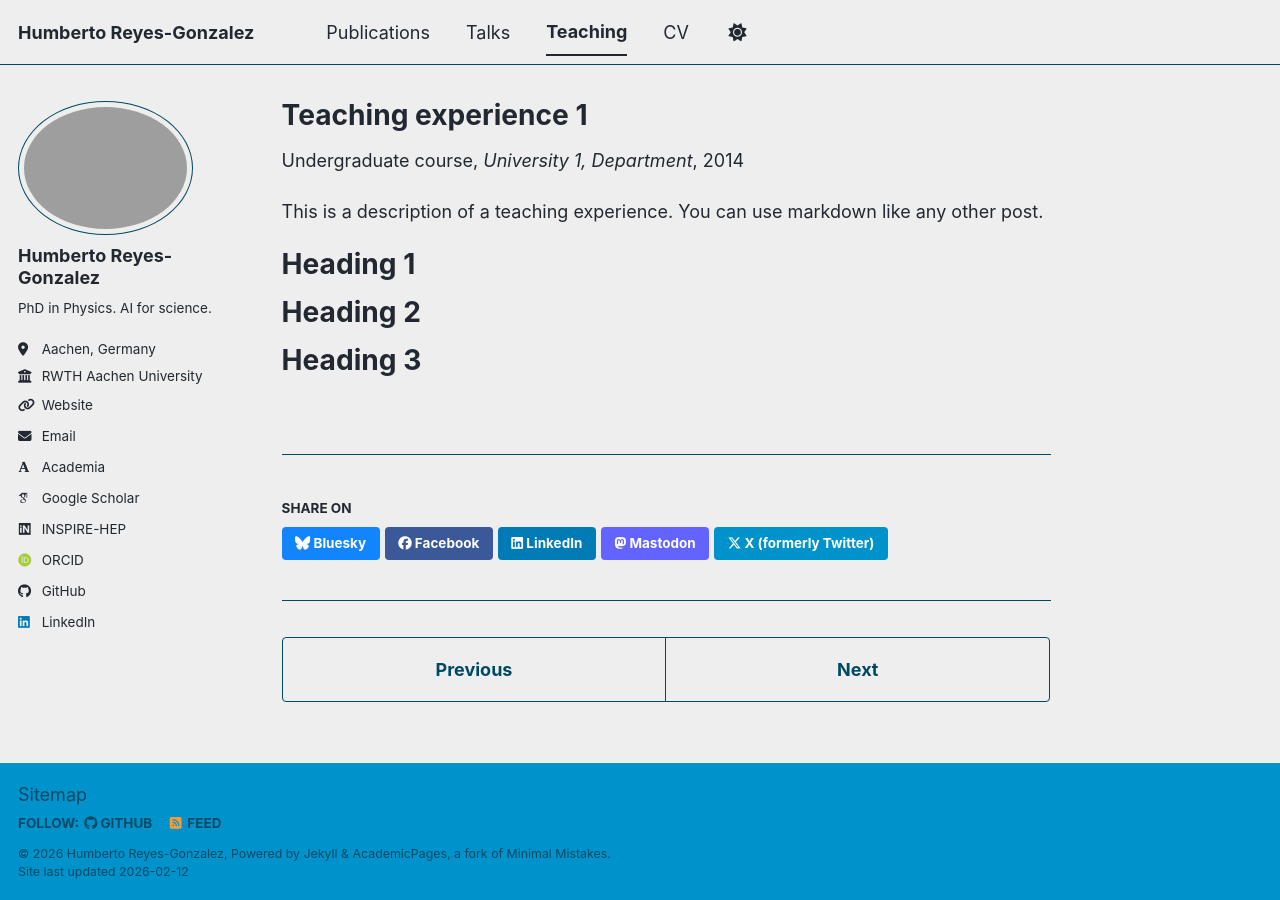
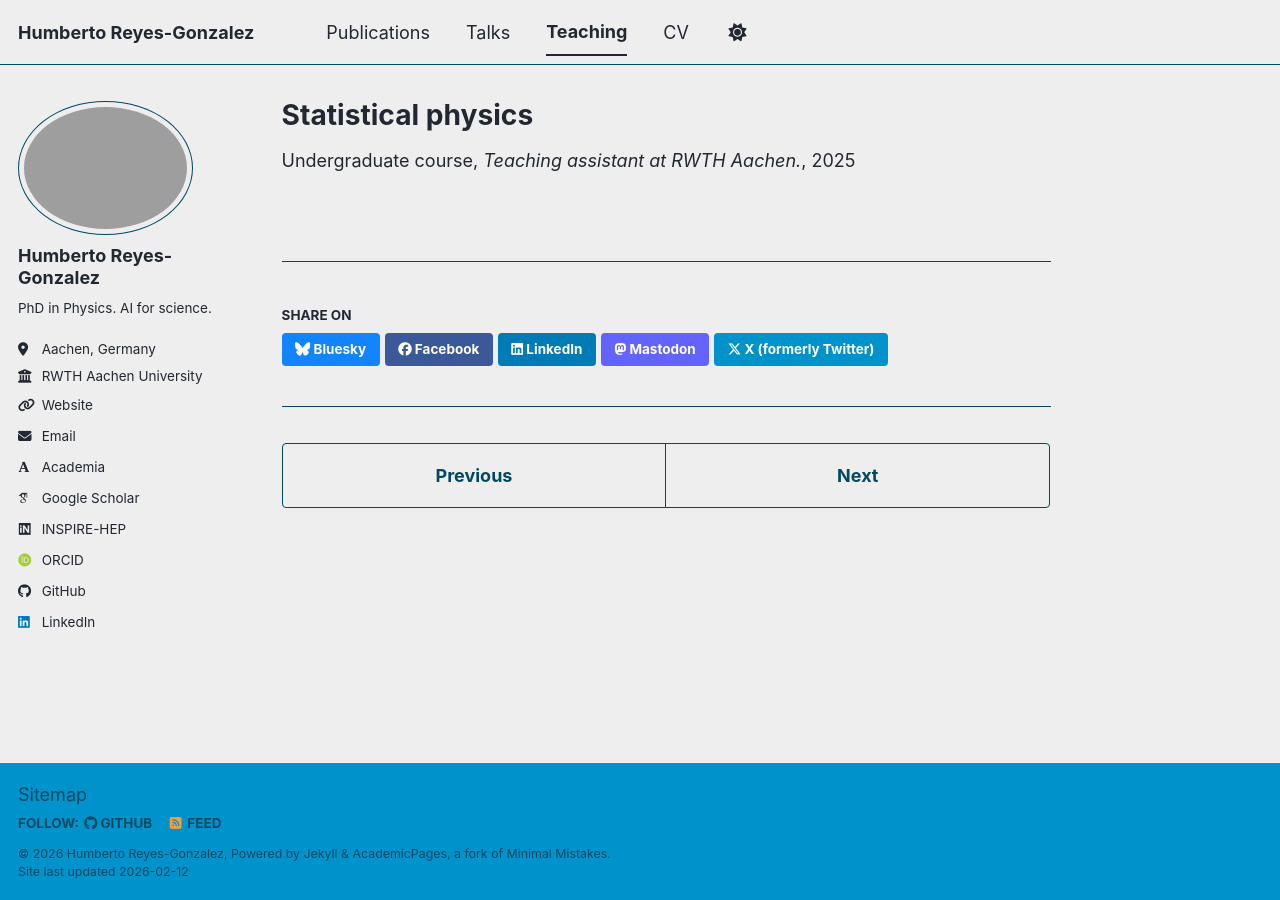
Before and after one commit to hreyes91/hreyes91.github.io, a Jekyll site: the page built from _teaching/2014-spring-teaching-1.md, in a window 1280 px wide. Built offline with Jekyll 4.4.1, drawn with Linux system fonts in a browser that asks for light colours; some web fonts are replaced; a script bundle is joined from its source files by our own code; library files that are not in the unit come from our copies.

Commit message:
Update 2014-spring-teaching-1.md

```diff
--- a/_teaching/2014-spring-teaching-1.md
+++ b/_teaching/2014-spring-teaching-1.md
@@ -1,20 +1,9 @@
 ---
-title: "Teaching experience 1"
+title: "Statistical physics"
 collection: teaching
 type: "Undergraduate course"
 permalink: /teaching/2014-spring-teaching-1
-venue: "University 1, Department"
-date: 2014-01-01
-location: "City, Country"
+venue: "Teaching assistant at RWTH Aachen."
+date: 2025-10-01
+location: "Aachen, Germany"
 ---
-
-This is a description of a teaching experience. You can use markdown like any other post.
-
-Heading 1
-======
-
-Heading 2
-======
-
-Heading 3
-======
```
